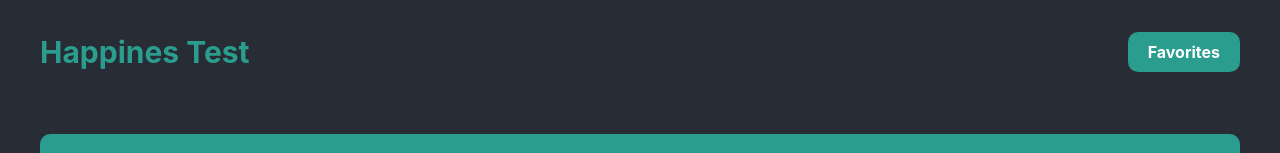
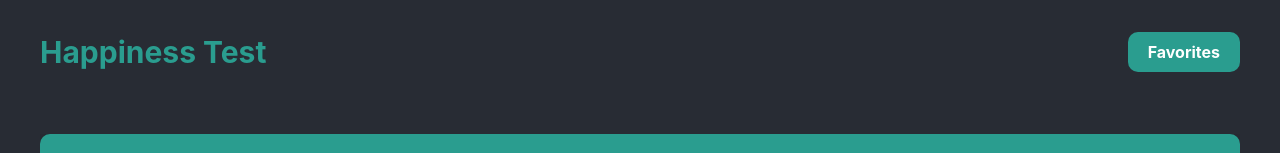
Before and after one commit to cjosue15/happines-test, a React (Create React App) app: page / in a window 1280 px wide. Shown: the top 153 px of the page. Built offline with nearby package versions, Linux system fonts and the light colour scheme.

Commit message:
change name

```diff
--- a/src/components/Navbar/Navbar.tsx
+++ b/src/components/Navbar/Navbar.tsx
@@ -89,7 +89,7 @@ const Navbar = () => {
       <nav className='navbar'>
         <div className='container'>
           <div className='navbar__wrapper'>
-            <h1 className='navbar__title'>Happines Test</h1>
+            <h1 className='navbar__title'>Happiness Test</h1>
             <Button name='Favorites' clickFunction={handleOpenModal} />
           </div>
         </div>
```
